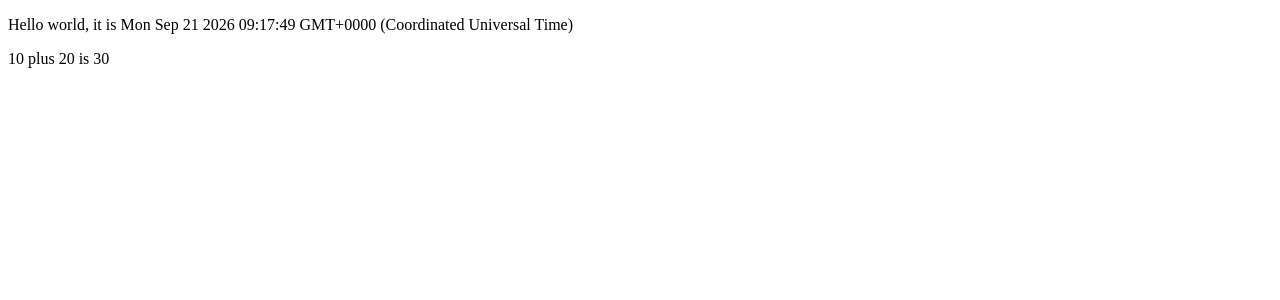
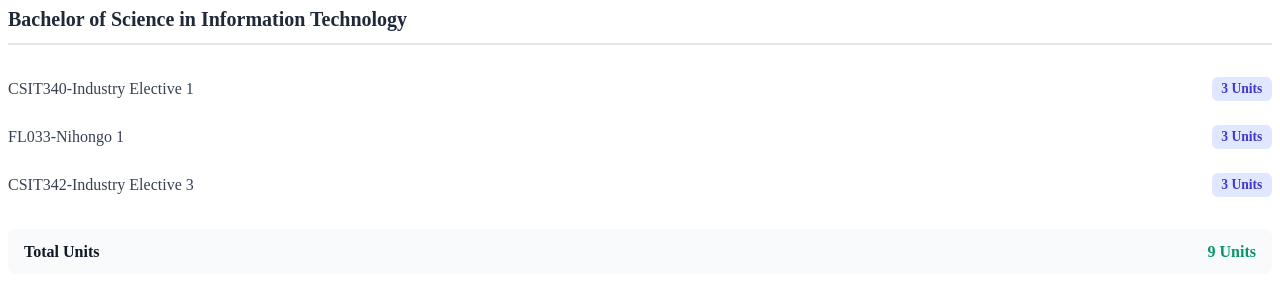
Before and after one commit to Shanenathanarchival/CSIT340G5-Lab3-Archival, a React (Vite) app: page / in a window 1280 px wide. Shown: the top 300 px of the page. Built offline with nearby package versions, Linux system fonts and the light colour scheme.

Commit message:
1.1: course information step 1

```diff
--- a/src/App.css
+++ b/src/App.css
@@ -1,184 +1,68 @@
-.counter {
-  font-size: 16px;
-  padding: 5px 10px;
-  border-radius: 5px;
-  color: var(--accent);
-  background: var(--accent-bg);
-  border: 2px solid transparent;
-  transition: border-color 0.3s;
-  margin-bottom: 24px;
-
-  &:hover {
-    border-color: var(--accent-border);
-  }
-  &:focus-visible {
-    outline: 2px solid var(--accent);
-    outline-offset: 2px;
-  }
+/* Container Layout */
+.card-container {
+  max-width: 500px;
+  margin: 2rem auto;
+  padding: 1.5rem;
+  font-family: system-ui, -apple-system, sans-serif;
+  background-color: #ffffff;
+  border-radius: 12px;
+  box-shadow: 0 4px 12px rgba(0, 0, 0, 0.08);
+  border: 1px solid #e5e7eb;
 }
 
-.hero {
-  position: relative;
-
-  .base,
-  .framework,
-  .vite {
-    inset-inline: 0;
-    margin: 0 auto;
-  }
-
-  .base {
-    width: 170px;
-    position: relative;
-    z-index: 0;
-  }
-
-  .framework,
-  .vite {
-    position: absolute;
-  }
-
-  .framework {
-    z-index: 1;
-    top: 34px;
-    height: 28px;
-    transform: perspective(2000px) rotateZ(300deg) rotateX(44deg) rotateY(39deg)
-      scale(1.4);
-  }
-
-  .vite {
-    z-index: 0;
-    top: 107px;
-    height: 26px;
-    width: auto;
-    transform: perspective(2000px) rotateZ(300deg) rotateX(40deg) rotateY(39deg)
-      scale(0.8);
-  }
+/* Header Component */
+.header-title {
+  font-size: 1.25rem;
+  font-weight: 700;
+  color: #1f2937;
+  margin-top: 0;
+  margin-bottom: 1.25rem;
+  padding-bottom: 0.75rem;
+  border-bottom: 2px solid #e5e7eb;
 }
 
-#center {
+/* Content Component */
+.subject-row {
   display: flex;
-  flex-direction: column;
-  gap: 25px;
-  place-content: center;
-  place-items: center;
-  flex-grow: 1;
-
-  @media (max-width: 1024px) {
-    padding: 32px 20px 24px;
-    gap: 18px;
-  }
+  justify-content: space-between;
+  align-items: center;
+  padding: 0.75rem 0;
+  border-bottom: 1px border-dash #f3f4f6;
 }
 
-#next-steps {
-  display: flex;
-  border-top: 1px solid var(--border);
-  text-align: left;
-
-  & > div {
-    flex: 1 1 0;
-    padding: 32px;
-    @media (max-width: 1024px) {
-      padding: 24px 20px;
-    }
-  }
-
-  .icon {
-    margin-bottom: 16px;
-    width: 22px;
-    height: 22px;
-  }
-
-  @media (max-width: 1024px) {
-    flex-direction: column;
-    text-align: center;
-  }
+.subject-name {
+  color: #374151;
+  font-weight: 500;
+  margin: 0;
 }
 
-#docs {
-  border-right: 1px solid var(--border);
-
-  @media (max-width: 1024px) {
-    border-right: none;
-    border-bottom: 1px solid var(--border);
-  }
+.subject-badge {
+  background-color: #e0e7ff;
+  color: #4338ca;
+  font-size: 0.85rem;
+  font-weight: 600;
+  padding: 0.25rem 0.6rem;
+  border-radius: 6px;
 }
 
-#next-steps ul {
-  list-style: none;
-  padding: 0;
+/* Total Component */
+.total-box {
+  margin-top: 1.25rem;
+  padding: 0.85rem 1rem;
+  background-color: #f9fafb;
+  border-radius: 8px;
   display: flex;
-  gap: 8px;
-  margin: 32px 0 0;
-
-  .logo {
-    height: 18px;
-  }
-
-  a {
-    color: var(--text-h);
-    font-size: 16px;
-    border-radius: 6px;
-    background: var(--social-bg);
-    display: flex;
-    padding: 6px 12px;
-    align-items: center;
-    gap: 8px;
-    text-decoration: none;
-    transition: box-shadow 0.3s;
-
-    &:hover {
-      box-shadow: var(--shadow);
-    }
-    .button-icon {
-      height: 18px;
-      width: 18px;
-    }
-  }
-
-  @media (max-width: 1024px) {
-    margin-top: 20px;
-    flex-wrap: wrap;
-    justify-content: center;
-
-    li {
-      flex: 1 1 calc(50% - 8px);
-    }
-
-    a {
-      width: 100%;
-      justify-content: center;
-      box-sizing: border-box;
-    }
-  }
+  justify-content: space-between;
+  align-items: center;
 }
 
-#spacer {
-  height: 88px;
-  border-top: 1px solid var(--border);
-  @media (max-width: 1024px) {
-    height: 48px;
-  }
+.total-label {
+  font-weight: 600;
+  color: #111827;
+  margin: 0;
 }
 
-.ticks {
-  position: relative;
-  width: 100%;
-
-  &::before,
-  &::after {
-    content: '';
-    position: absolute;
-    top: -4.5px;
-    border: 5px solid transparent;
-  }
-
-  &::before {
-    left: 0;
-    border-left-color: var(--border);
-  }
-  &::after {
-    right: 0;
-    border-right-color: var(--border);
-  }
+.total-count {
+  font-weight: 700;
+  color: #059669;
 }
--- a/src/App.jsx
+++ b/src/App.jsx
@@ -1,17 +1,56 @@
-const App = () => {
-  const now = new Date()
-  const a = 10
-  const b = 20
-  console.log(now, a+b)
+import './App.css'
 
+const Header = (props) => {
+
+  console.log(props)
   return (
     <div>
-      <p>Hello world, it is {now.toString()}</p>
-      <p>
-        {a} plus {b} is {a + b}
+      <p className="header-title">
+        Bachelor of Science in {props.course}
       </p>
     </div>
   )
 }
 
+const Content = (props) => {
+
+  return (
+    <div className="subject-row">
+      <p className="subject-name">{props.subject}</p>
+      <span className="subject-badge">{props.units} Units</span>
+    </div>
+  )
+}
+
+const Total = (props) => {
+
+  return (
+    <div className="total-box">
+      <p className="total-label">Total Units</p>
+      <span className="total-count">
+        {props.units1 + props.units2 + props.units3} Units
+      </span>
+    </div>
+  )
+}
+const App = () => {
+  const course = 'Information Technology'
+  const subject1 = 'CSIT340-Industry Elective 1'
+  const unitCount1 = 3
+  const subject2 = 'FL033-Nihongo 1'
+  const unitCount2 = 3
+  const subject3 = 'CSIT342-Industry Elective 3'
+  const unitCount3 = 3
+
+  return (
+    <>
+      <Header course={course}/>
+      <Content subject={subject1} units={unitCount1}/>
+      <Content subject={subject2} units={unitCount2}/>
+      <Content subject={subject3} units={unitCount3}/>
+      <Total units1={unitCount1} units2={unitCount2} units3={unitCount3}/>
+    </>
+  )
+}
+
 export default App
```
